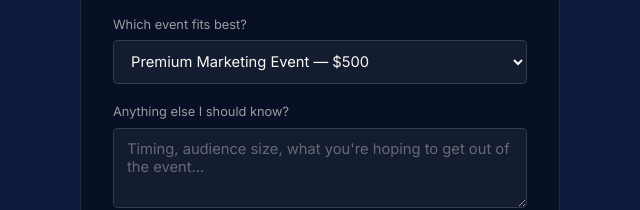
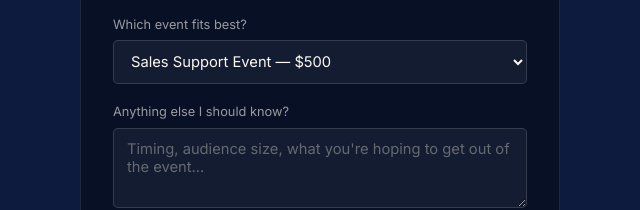
Before and after one commit to janeandjaycee/beforeithappens, a plain HTML site: page index.html in a window 1280 px wide. Shown: the part 5259-5469 px from the top of the page, 588-1228 px from the left. Drawn offline with Linux system fonts and the light colour scheme.

Commit message:
Update index.html

```diff
--- a/index.html
+++ b/index.html
@@ -431,9 +431,10 @@
         <div class="field">
           <label for="event-type">Which event fits best?</label>
           <select id="event-type" name="event-type">
-            <option>Premium Marketing Event — $500</option>
-            <option>Resident Presentation — $250</option>
-            <option>I'm not sure yet</option>
+          <option>Sales Support Event — $500</option>
+          <option>Resident Presentation — $250</option>
+          <option>Book Both, Same Day — $625</option>
+          <option>I'm not sure yet</option>
           </select>
         </div>
         <div class="field">
```
